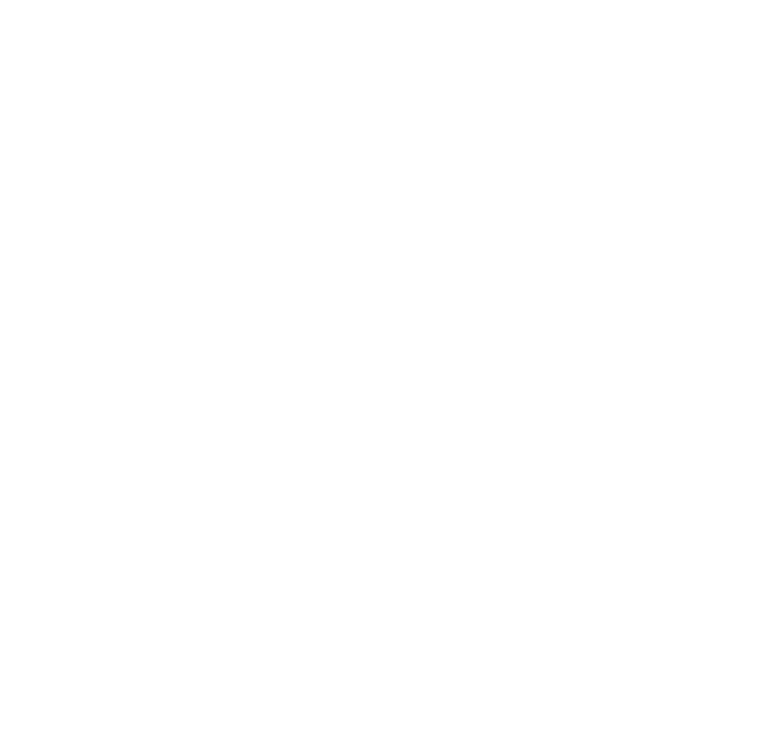
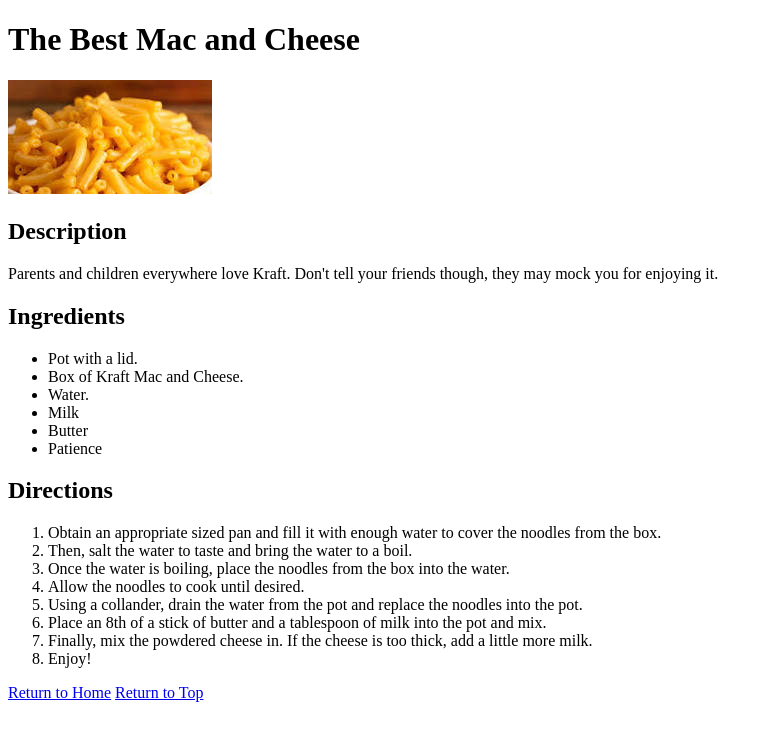
Before and after one commit to SphereForm/odin-recipes, a plain HTML site: page recipes/boxed-mac-cheese.html in a window 1280 px wide. Shown: the whole page, without its empty margins (0-768 px from the left). Drawn offline with Linux system fonts and the light colour scheme.

Commit message:
Updated index to account for Vodka and Box Cheese. Added images for both. Added return to home and return to top.

```diff
--- a/recipes/boxed-mac-cheese.html
+++ b/recipes/boxed-mac-cheese.html
@@ -4,9 +4,35 @@
     <meta charset="UTF-8">
     <meta http-equiv="X-UA-Compatible" content="IE=edge">
     <meta name="viewport" content="width=device-width, initial-scale=1.0">
-    <title>Document</title>
+    <title>Kraft Mac</title>
 </head>
 <body>
+    <h1>The Best Mac and Cheese</h1>
+    <img src="images/kraftmaccheese.jpeg" alt="Kraft Mac and Cheese">
+    <h2>Description</h2>
+    <p>Parents and children everywhere love Kraft. Don't tell your friends though, they may mock you for enjoying it.</p>
+    <h2>Ingredients</h2>
+    <ul>
+        <li>Pot with a lid.</li>
+        <li>Box of Kraft Mac and Cheese.</li>
+        <li>Water.</li>
+        <li>Milk</li>
+        <li>Butter</li>
+        <li>Patience</li>
+    </ul>
+    <h2>Directions</h2>
+    <ol>
+        <li>Obtain an appropriate sized pan and fill it with enough water to cover the noodles from the box.</li>
+        <li>Then, salt the water to taste and bring the water to a boil.</li>
+        <li>Once the water is boiling, place the noodles from the box into the water.</li>
+        <li>Allow the noodles to cook until desired.</li>
+        <li>Using a collander, drain the water from the pot and replace the noodles into the pot.</li>
+        <li>Place an 8th of a stick of butter and a tablespoon of milk into the pot and mix.</li>
+        <li>Finally, mix the powdered cheese in. If the cheese is too thick, add a little more milk.</li>
+        <li>Enjoy!</li>
+    </ol>
+    <a href="../index.html">Return to Home</a>
+    <a href="boxed-mac-cheese.html">Return to Top</a>
 
 </body>
 </html>
```
Also changed, not shown: index.html (+2 -0 lines), recipes/VodkaCran.html (+11 -1 lines), recipes/images/kraftmaccheese.jpeg (added), recipes/images/vodkacranberry.jpeg (added).
